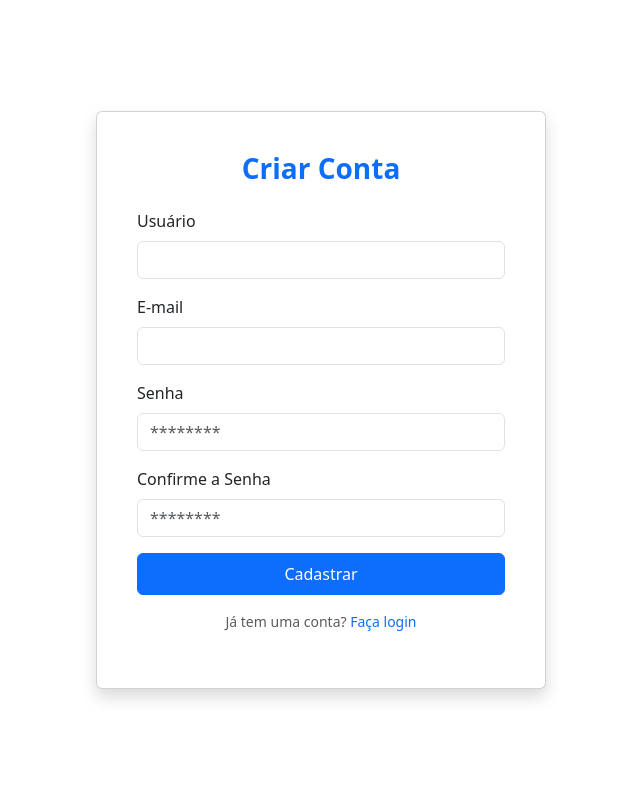
After one commit to tblima26/Sistema-Django, a Django app: page /login/novoUsuario in a window 1280 px wide. The commit adds this page. Shown: the whole page, without its empty margins (319-959 px from the left). Run offline with Django 5.2, Linux system fonts and the light colour scheme.

Commit message:
Commit do dia 29/09/26

```diff
--- a/apps/crud/views.py
+++ b/apps/crud/views.py
@@ -1,5 +1,7 @@
+from django.contrib.auth.decorators import login_required
 from django.shortcuts import render
 
 # Create your views here.
+@login_required
 def index(request):
     return render(request, 'index.html')
--- /dev/null
+++ b/apps/login/templates/novo-usuario.html
@@ -0,0 +1,34 @@
+{% extends 'base-login.html' %}
+{% block title %}Novo Usuário{% endblock %}
+{% block content %}
+<div class="vh-100 d-flex justify-content-center align-items-center">
+  <div class="card shadow p-4" style="width: 100%; max-width: 450px;">
+    <div class="card-body">
+      <h3 class="card-title text-center mb-4 fw-bold text-primary">Criar Conta</h3>
+      <form method="POST">
+        {% csrf_token %}
+        <div class="mb-3">
+          <label for="username" class="form-label">Usuário</label>
+          <input type="text" class="form-control" id="username" name="username" required>
+        </div>
+        <div class="mb-3">
+          <label for="email" class="form-label">E-mail</label>
+          <input type="email" class="form-control" id="email" name="email" required>
+        </div>
+        <div class="mb-3">
+          <label for="password" class="form-label">Senha</label>
+          <input type="password" class="form-control" id="password" name="password" placeholder="********" required>
+        </div>
+        <div class="mb-3">
+          <label for="confirm_password" class="form-label">Confirme a Senha</label>
+          <input type="password" class="form-control" id="confirm_password" name="confirm_password" placeholder="********" required>
+        </div>
+        <button type="submit" class="btn btn-primary w-100 py-2">Cadastrar</button>
+      </form>
+      <div class="text-center mt-3">
+        <p class="small text-muted">Já tem uma conta? <a href="{% url 'login' %}" class="text-decoration-none">Faça login</a></p>
+      </div>
+    </div>
+  </div>
+</div>
+{% endblock %}
--- a/apps/login/urls.py
+++ b/apps/login/urls.py
@@ -2,5 +2,6 @@ from django.urls import path
 from . import views
 
 urlpatterns = [
-  path ('', views.login, name='login')
+  path ('', views.login, name='login'),
+  path ('novoUsuario', views.novo_usuario, name='novo_usuario'),
 ]
--- a/apps/login/views.py
+++ b/apps/login/views.py
@@ -1,4 +1,8 @@
+
 from django.shortcuts import render
 
 def login(request):
-  return render(request,'login.html')
+    return render(request, 'login.html')
+
+def novo_usuario(request):
+    return render(request, "novo-usuario.html")
--- a/config/settings.py
+++ b/config/settings.py
@@ -117,7 +117,7 @@ USE_TZ = True
 # https://docs.djangoproject.com/en/6.1/howto/static-files/
 
 STATIC_URL = 'static/'
-
+LOGIN_URL = '/login/'
 
 # Email
 # https://docs.djangoproject.com/en/6.1/topics/email/#topic-email-configuration
```
Also changed, not shown: apps/login/templates/login.html (+4 -13 lines).
